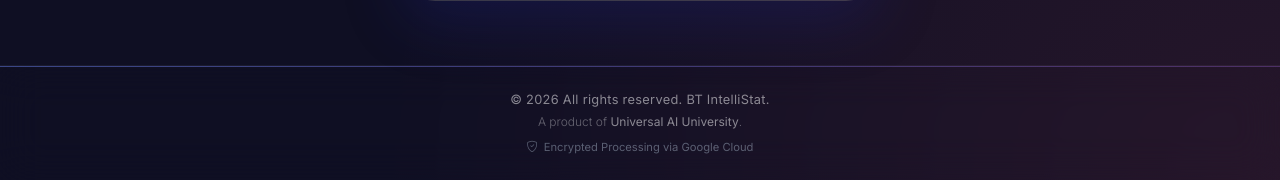
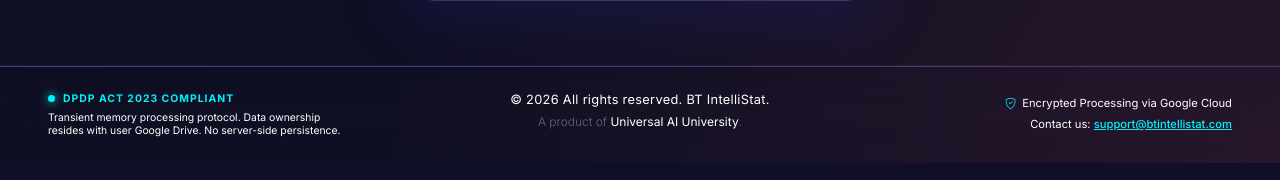
Before and after one commit to tvi13/BT-IntelliStat, a Flask app: page / in a window 1280 px wide. Shown: the part 997-1177 px from the top of the page. Run offline with Flask 3, Linux system fonts and the light colour scheme.

Commit message:
Revamp footer layout and content in base.html

```diff
--- a/templates/base.html
+++ b/templates/base.html
@@ -601,22 +601,49 @@
         {% block content %}{% endblock %}
     </div>
 
-    <footer class="text-center py-4" style="border-top: 1px solid rgba(255, 255, 255, 0.05); background: transparent;">
-        <div class="container">
-            <p class="mb-1" style="font-size: 0.8rem; color: rgba(255, 255, 255, 0.5); letter-spacing: 0.3px;">
-                © <span id="currentYear"></span> All rights reserved. BT IntelliStat.
-            </p>
+    <footer class="py-4" style="border-top: 1px solid rgba(255, 255, 255, 0.05); background: transparent;">
+    <div class="container-fluid px-5">
+        <div class="row align-items-center">
 
-            <p class="mb-2" style="font-size: 0.75rem; color: rgba(255, 255, 255, 0.35); font-weight: 300;">
-                A product of <span style="color: rgba(255, 255, 255, 0.5); font-weight: 400;">Universal AI University</span>.
-            </p>
+            <div class="col-md-4 text-start">
+                <div class="d-flex align-items-center gap-2 mb-1">
+                    <div style="width: 7px; height: 7px; background: #00f2fe; border-radius: 50%; box-shadow: 0 0 10px #00f2fe;"></div>
+                    <span style="text-transform: uppercase; letter-spacing: 1px; font-size: 0.65rem; font-weight: 700; color: #00f2fe;">DPDP Act 2023 Compliant</span>
+                </div>
+                <p style="font-size: 0.65rem; color: white ; margin: 0; line-height: 1.3; max-width: 300px;">
+                    Transient memory processing protocol. Data ownership resides with user Google Drive. No server-side persistence.
+                </p>
+            </div>
 
-            <div class="d-flex align-items-center justify-content-center opacity-50" style="font-size: 0.7rem; gap: 6px; color: var(--text-secondary);">
-                <i class="bi bi-shield-check"></i>
-                <span>Encrypted Processing via Google Cloud</span>
+            <div class="col-md-4 text-center">
+                <p class="mb-1" style="font-size: 0.8rem; color: white ; letter-spacing: 0.3px;">
+                    © <span id="currentYear"></span> All rights reserved. BT IntelliStat.
+                </p>
+                <p class="mb-2" style="font-size: 0.75rem; color: rgba(255, 255, 255, 0.35); font-weight: 300;">
+                    A product of <span style="color: white ; font-weight: 400;">Universal AI University</span>.
+                </p>
             </div>
+
+            <div class="col-md-4 d-flex flex-column align-items-end" style="color: white !important;">
+
+                <div class="d-flex align-items-center mb-1" style="font-size: 0.7rem; gap: 6px; color: white;">
+                    <i class="bi bi-shield-check" style="color: #00f2fe;"></i>
+                    <span>Encrypted Processing via Google Cloud</span>
+                </div>
+
+                <div style="font-size: 0.7rem;">
+                    Contact us:
+                    <a href="mailto:support@btintellistat.com"
+                       style="color: #00f2fe; text-decoration: underline; font-weight: 500;">
+                       support@btintellistat.com
+                    </a>
+                </div>
+
+            </div>
+
         </div>
-    </footer>
+    </div>
+</footer>
 
     <script>
     const yearElement = document.getElementById("currentYear");
```
